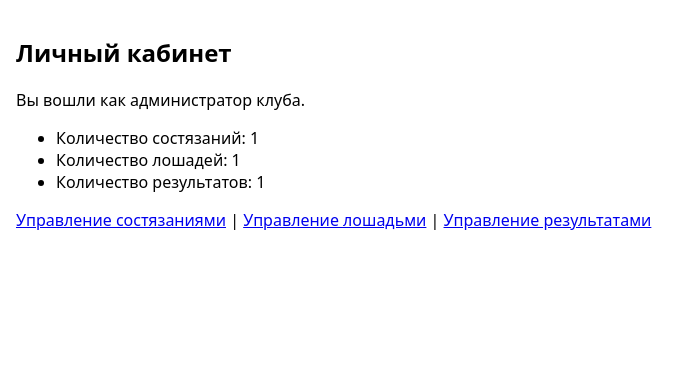
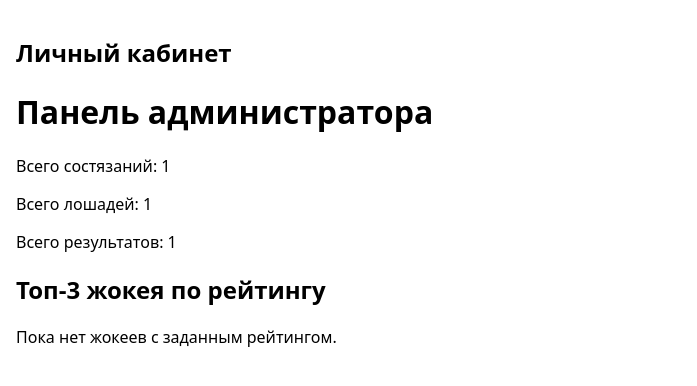
Before and after one commit to maksik1124/valkyria, a Flask app: page /dashboard in a window 1280 px wide. Shown: the part 105-491 px from the top of the page, without its empty margins (0-697 px from the left). Run offline with Flask 3, Linux system fonts and the light colour scheme; a user stored in the database is signed in; tables that the repository leaves empty hold one stand-in row (values such as "Sample post"); some libraries are stand-ins or nearby versions.

Commit message:
New feature: top-3 jockeys

```diff
--- a/valkyria/app.py
+++ b/valkyria/app.py
@@ -39,7 +39,7 @@ class User(UserMixin, db.Model):
     id = db.Column(db.Integer, primary_key=True)
     username = db.Column(db.String(64), unique=True, nullable=False)
     full_name = db.Column(db.String(128), nullable=False)
-    password_hash = db.Column(db.String(128), nullable=False)
+    password_hash = db.Column(db.String(512), nullable=False)
     role = db.Column(db.String(20), nullable=False)
     age = db.Column(db.Integer)
     address = db.Column(db.String(255))
@@ -221,11 +221,20 @@ def dashboard():
         competitions_count = Competition.query.count()
         horses_count = Horse.query.count()
         results_count = Result.query.count()
+        # Новая фича: топ-3 жокеев по рейтингу
+        top_jockeys = (
+            User.query.filter_by(role=ROLE_JOCKEY)
+            .filter(User.rating.isnot(None))
+            .order_by(User.rating.desc())
+            .limit(3)
+            .all()
+        )
         return render_template(
             "dashboard.html",
             competitions_count=competitions_count,
             horses_count=horses_count,
             results_count=results_count,
+            top_jockeys=top_jockeys,  # <- передаём в шаблон
         )
 
     elif current_user.role == ROLE_JOCKEY:
@@ -611,38 +620,6 @@ def result_delete(result_id):
     return redirect(url_for("results_list"))
 
 
-@app.route("/profile", methods=["GET", "POST"])
-@login_required
-def profile():
-    user = current_user
-
-    if request.method == "POST":
-        user.full_name = request.form.get("full_name", user.full_name)
-        age_raw = request.form.get("age")
-        user.address = request.form.get("address")
-        user.contact_info = request.form.get("contact_info")
-
-        if age_raw:
-            try:
-                user.age = int(age_raw)
-            except ValueError:
-                flash("Возраст должен быть числом.", "danger")
-
-        if user.role == ROLE_JOCKEY:
-            rating_raw = request.form.get("rating")
-            if rating_raw:
-                try:
-                    user.rating = float(rating_raw)
-                except ValueError:
-                    flash("Рейтинг должен быть числом.", "danger")
-
-        db.session.commit()
-        flash("Профиль обновлён.", "success")
-        return redirect(url_for("profile"))
-
-    return render_template("profile.html", user=user)
-
-
 @app.cli.command("init-db")
 def init_db():
     """Создание таблиц в базе данных."""
--- a/valkyria/templates/dashboard.html
+++ b/valkyria/templates/dashboard.html
@@ -2,18 +2,27 @@
 {% block content %}
   <h2>Личный кабинет</h2>
 
-  {% if current_user.role == 'admin' %}
-    <p>Вы вошли как администратор клуба.</p>
-    <ul>
-      <li>Количество состязаний: {{ competitions_count }}</li>
-      <li>Количество лошадей: {{ horses_count }}</li>
-      <li>Количество результатов: {{ results_count }}</li>
-    </ul>
-    <p>
-      <a href="{{ url_for('competitions_list') }}">Управление состязаниями</a> |
-      <a href="{{ url_for('horses_list') }}">Управление лошадьми</a> |
-      <a href="{{ url_for('results_list') }}">Управление результатами</a>
-    </p>
+ {% if current_user.role == 'admin' %}
+   <h1>Панель администратора</h1>
+
+   <p>Всего состязаний: {{ competitions_count }}</p>
+   <p>Всего лошадей: {{ horses_count }}</p>
+   <p>Всего результатов: {{ results_count }}</p>
+
+   <h2>Топ-3 жокея по рейтингу</h2>
+
+   {% if top_jockeys %}
+     <ul>
+       {% for jockey in top_jockeys %}
+         <li>
+           {{ jockey.full_name }} —
+           рейтинг: {{ jockey.rating if jockey.rating is not none else 'нет данных' }}
+         </li>
+       {% endfor %}
+     </ul>
+   {% else %}
+     <p>Пока нет жокеев с заданным рейтингом.</p>
+   {% endif %}
 
   {% elif current_user.role == 'jockey' %}
     <p>Вы вошли как жокей.</p>
```
